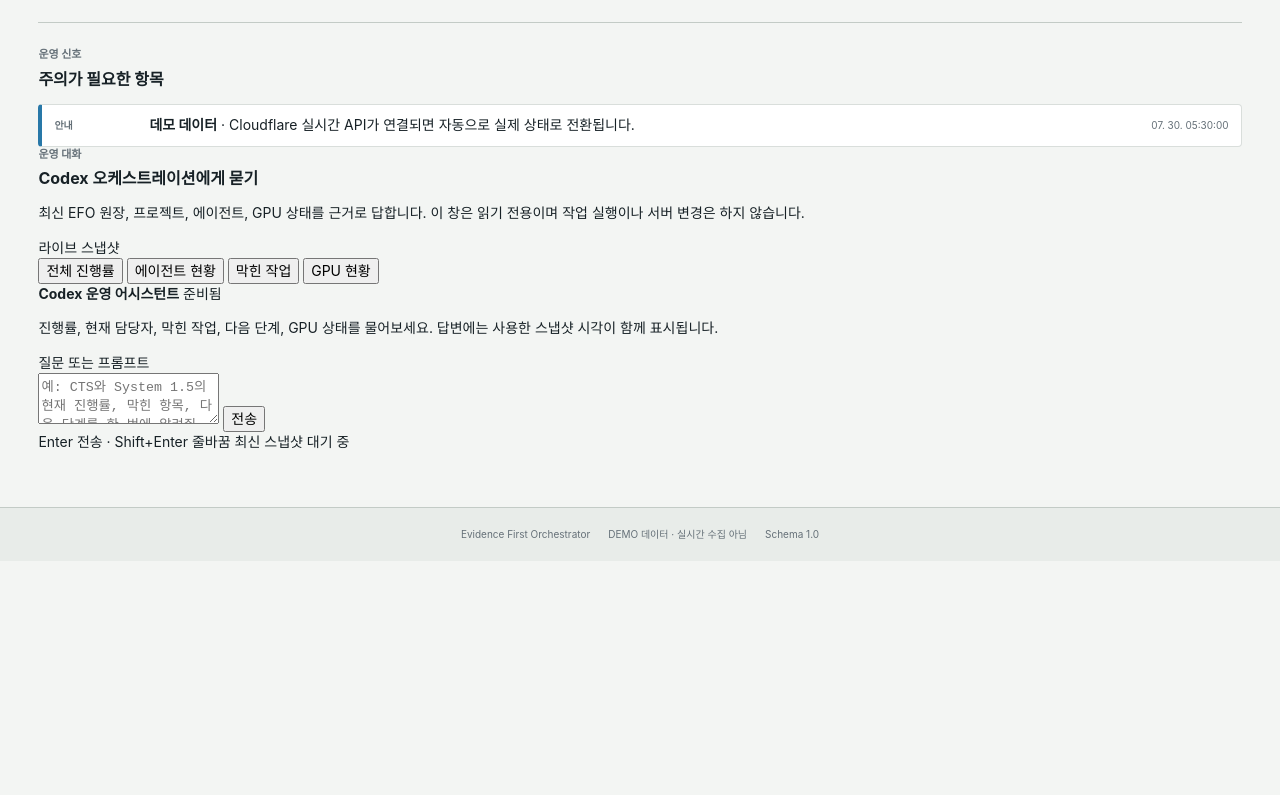
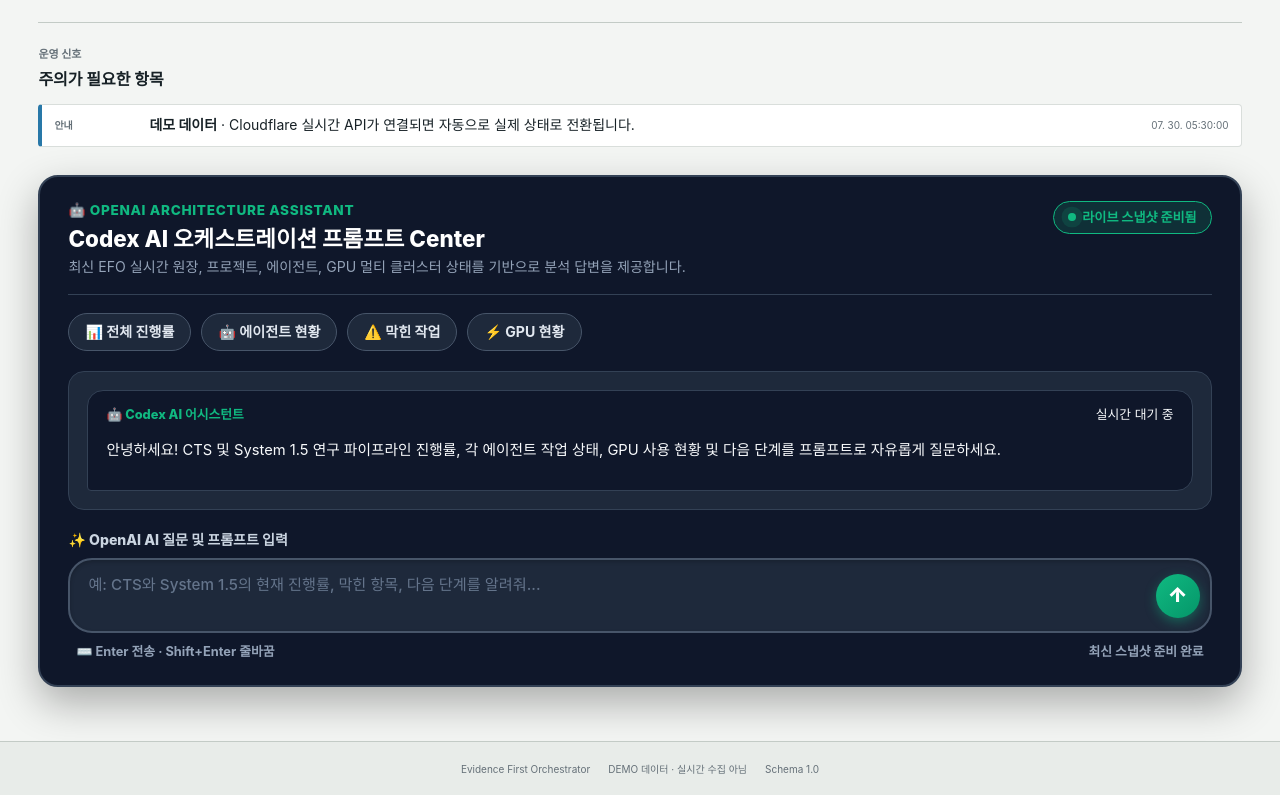
Before and after one commit to heosanghun/evidence-first-orchestrator, a website: page public/index.html in a window 1280 px wide. Shown: the part 4008-4803 px from the top of the page. Before the commit the page ends 4569 px from the top, so only its background shows below. Drawn offline with Linux system fonts and the light colour scheme; no server answers.

Commit message:
UI: Implement OpenAI ChatGPT style premium prompt design v2.3.0

```diff
--- a/public/assets/styles.css
+++ b/public/assets/styles.css
@@ -2102,3 +2102,224 @@ dialog input:focus {
   background-color: #10b981 !important;
   background-image: linear-gradient(90deg, #10b981 0%, #059669 100%) !important;
 }
+
+
+/* === OPENAI CHATGPT STYLE PREMIUM PROMPT DESIGN (v2.3.0) === */
+.chat-band {
+  background: #0f172a !important;
+  border: 2px solid #334155 !important;
+  border-radius: 20px !important;
+  padding: 24px 28px !important;
+  color: #f8fafc !important;
+  box-shadow: 0 16px 40px rgba(0, 0, 0, 0.3) !important;
+  margin-top: 28px !important;
+}
+
+.chat-heading {
+  display: flex !important;
+  justify-content: space-between !important;
+  align-items: flex-start !important;
+  border-bottom: 1px solid #334155 !important;
+  padding-bottom: 16px !important;
+  margin-bottom: 18px !important;
+}
+
+.chat-heading .eyebrow {
+  color: #10b981 !important;
+  font-weight: 800 !important;
+  font-size: 0.85rem !important;
+  letter-spacing: 0.05em !important;
+  text-transform: uppercase !important;
+}
+
+.chat-heading h2 {
+  color: #ffffff !important;
+  font-size: 1.4rem !important;
+  font-weight: 800 !important;
+  margin: 4px 0 !important;
+}
+
+.chat-heading p {
+  color: #94a3b8 !important;
+  font-size: 0.88rem !important;
+  margin: 0 !important;
+}
+
+.chat-mode-badge {
+  background: rgba(16, 185, 129, 0.15) !important;
+  color: #10b981 !important;
+  border: 1px solid #10b981 !important;
+  padding: 6px 14px !important;
+  border-radius: 20px !important;
+  font-weight: 800 !important;
+  font-size: 0.82rem !important;
+  display: flex !important;
+  align-items: center !important;
+  gap: 6px !important;
+}
+
+.chat-quick-prompts {
+  display: flex !important;
+  flex-wrap: wrap !important;
+  gap: 10px !important;
+  margin-bottom: 20px !important;
+}
+
+.chat-quick-prompts button {
+  background: #1e293b !important;
+  color: #e2e8f0 !important;
+  border: 1.5px solid #475569 !important;
+  border-radius: 20px !important;
+  padding: 8px 16px !important;
+  font-size: 0.88rem !important;
+  font-weight: 700 !important;
+  cursor: pointer !important;
+  transition: all 0.2s ease !important;
+  display: inline-flex !important;
+  align-items: center !important;
+  gap: 6px !important;
+}
+
+.chat-quick-prompts button:hover {
+  background: rgba(16, 185, 129, 0.2) !important;
+  border-color: #10b981 !important;
+  color: #ffffff !important;
+  transform: translateY(-2px) !important;
+  box-shadow: 0 4px 12px rgba(16, 185, 129, 0.2) !important;
+}
+
+.chat-log {
+  background: #1e293b !important;
+  border: 1px solid #334155 !important;
+  border-radius: 16px !important;
+  padding: 18px !important;
+  max-height: 320px !important;
+  overflow-y: auto !important;
+  margin-bottom: 20px !important;
+  display: flex !important;
+  flex-direction: column !important;
+  gap: 14px !important;
+}
+
+.chat-message {
+  padding: 14px 18px !important;
+  border-radius: 16px !important;
+  font-size: 0.92rem !important;
+  line-height: 1.5 !important;
+}
+
+.chat-message.assistant {
+  background: #0f172a !important;
+  border: 1.5px solid #334155 !important;
+  color: #f8fafc !important;
+  border-bottom-left-radius: 4px !important;
+}
+
+.chat-message.user {
+  background: #2563eb !important;
+  color: #ffffff !important;
+  align-self: flex-end !important;
+  border-bottom-right-radius: 4px !important;
+  max-width: 80% !important;
+}
+
+.chat-message-meta {
+  display: flex !important;
+  justify-content: space-between !important;
+  align-items: center !important;
+  margin-bottom: 6px !important;
+  font-size: 0.8rem !important;
+}
+
+.chat-message.assistant .chat-message-meta strong {
+  color: #10b981 !important;
+  font-weight: 800 !important;
+}
+
+.chat-message.user .chat-message-meta strong {
+  color: #ffffff !important;
+  font-weight: 800 !important;
+}
+
+/* OpenAI Premium Prompt Input Bar */
+.chat-form {
+  margin-top: 10px !important;
+}
+
+.chat-form label {
+  display: block !important;
+  color: #cbd5e1 !important;
+  font-weight: 800 !important;
+  font-size: 0.88rem !important;
+  margin-bottom: 8px !important;
+}
+
+.chat-compose {
+  background: #1e293b !important;
+  border: 2px solid #475569 !important;
+  border-radius: 24px !important;
+  padding: 6px 10px 6px 18px !important;
+  display: flex !important;
+  align-items: center !important;
+  gap: 12px !important;
+  transition: all 0.2s ease !important;
+  box-shadow: inset 0 2px 4px rgba(0, 0, 0, 0.2) !important;
+}
+
+.chat-compose:focus-within {
+  border-color: #10b981 !important;
+  box-shadow: 0 0 16px rgba(16, 185, 129, 0.35), inset 0 2px 4px rgba(0, 0, 0, 0.2) !important;
+}
+
+#chat-input {
+  background: transparent !important;
+  color: #ffffff !important;
+  border: none !important;
+  outline: none !important;
+  font-size: 0.95rem !important;
+  font-weight: 600 !important;
+  resize: none !important;
+  flex: 1 !important;
+  font-family: inherit !important;
+  padding: 8px 0 !important;
+  line-height: 1.4 !important;
+}
+
+#chat-input::placeholder {
+  color: #64748b !important;
+  font-weight: 500 !important;
+}
+
+.chat-send {
+  width: 44px !important;
+  height: 44px !important;
+  border-radius: 50% !important;
+  background: #10b981 !important;
+  background-image: linear-gradient(135deg, #10b981 0%, #059669 100%) !important;
+  color: #ffffff !important;
+  font-size: 1.3rem !important;
+  font-weight: 900 !important;
+  border: none !important;
+  cursor: pointer !important;
+  display: flex !important;
+  align-items: center !important;
+  justify-content: center !important;
+  transition: transform 0.2s ease, box-shadow 0.2s ease !important;
+  box-shadow: 0 4px 12px rgba(16, 185, 129, 0.4) !important;
+}
+
+.chat-send:hover {
+  transform: scale(1.08) !important;
+  box-shadow: 0 6px 18px rgba(16, 185, 129, 0.6) !important;
+}
+
+.chat-form-meta {
+  display: flex !important;
+  justify-content: space-between !important;
+  align-items: center !important;
+  margin-top: 10px !important;
+  padding: 0 8px !important;
+  color: #94a3b8 !important;
+  font-size: 0.8rem !important;
+  font-weight: 700 !important;
+}
--- a/public/index.html
+++ b/public/index.html
@@ -8,8 +8,8 @@
   <meta name="description" content="Evidence First Orchestrator 실시간 운영 현황">
   <title>EFO Operations</title>
   <link rel="icon" href="/assets/favicon.svg" type="image/svg+xml">
-  <link rel="stylesheet" href="/assets/styles.css?v=2.2.0">
-  <script src="/assets/app.js?v=2.2.0" defer></script>
+  <link rel="stylesheet" href="/assets/styles.css?v=2.3.0">
+  <script src="/assets/app.js?v=2.3.0" defer></script>
 </head>
 <body>
   <header class="topbar">
@@ -359,56 +359,53 @@
     <section class="chat-band" aria-labelledby="chat-heading">
       <div class="chat-heading">
         <div>
-          <p class="eyebrow">운영 대화</p>
-          <h2 id="chat-heading">Codex 오케스트레이션에게 묻기</h2>
+          <p class="eyebrow">🤖 OpenAI Architecture Assistant</p>
+          <h2 id="chat-heading">Codex AI 오케스트레이션 프롬프트 Center</h2>
           <p>
-            최신 EFO 원장, 프로젝트, 에이전트, GPU 상태를 근거로 답합니다.
-            이 창은 읽기 전용이며 작업 실행이나 서버 변경은 하지 않습니다.
+            최신 EFO 실시간 원장, 프로젝트, 에이전트, GPU 멀티 클러스터 상태를 기반으로 분석 답변을 제공합니다.
           </p>
         </div>
-        <span class="chat-mode-badge" id="chat-mode">라이브 스냅샷</span>
+        <span class="chat-mode-badge" id="chat-mode"><span class="status-pulse-dot"></span> 라이브 스냅샷 준비됨</span>
       </div>
 
-      <div class="chat-quick-prompts" aria-label="빠른 질문">
+      <div class="chat-quick-prompts" aria-label="빠른 프롬프트 선택">
         <button type="button" data-chat-prompt="전체 프로젝트 진행률과 다음 단계를 요약해줘">
-          전체 진행률
+          📊 전체 진행률
         </button>
         <button type="button" data-chat-prompt="현재 각 에이전트가 무엇을 하고 있는지 알려줘">
-          에이전트 현황
+          🤖 에이전트 현황
         </button>
         <button type="button" data-chat-prompt="막힌 작업과 해결해야 할 항목을 알려줘">
-          막힌 작업
+          ⚠️ 막힌 작업
         </button>
         <button type="button" data-chat-prompt="현재 GPU 사용 현황과 실행 중인 프로젝트를 알려줘">
-          GPU 현황
+          ⚡ GPU 현황
         </button>
       </div>
 
-      <div class="chat-log" id="chat-log" role="log" aria-live="polite"
-           aria-label="Codex 운영 대화">
+      <div class="chat-log" id="chat-log" role="log" aria-live="polite" aria-label="Codex 운영 대화">
         <article class="chat-message assistant">
           <div class="chat-message-meta">
-            <strong>Codex 운영 어시스턴트</strong>
-            <span>준비됨</span>
+            <strong>🤖 Codex AI 어시스턴트</strong>
+            <span>실시간 대기 중</span>
           </div>
           <p>
-            진행률, 현재 담당자, 막힌 작업, 다음 단계, GPU 상태를 물어보세요.
-            답변에는 사용한 스냅샷 시각이 함께 표시됩니다.
+            안녕하세요! CTS 및 System 1.5 연구 파이프라인 진행률, 각 에이전트 작업 상태, GPU 사용 현황 및 다음 단계를 프롬프트로 자유롭게 질문하세요.
           </p>
         </article>
       </div>
 
       <form class="chat-form" id="chat-form">
-        <label for="chat-input">질문 또는 프롬프트</label>
+        <label for="chat-input">✨ OpenAI AI 질문 및 프롬프트 입력</label>
         <div class="chat-compose">
-          <textarea id="chat-input" name="message" rows="3" maxlength="1500"
-                    placeholder="예: CTS와 System 1.5의 현재 진행률, 막힌 항목, 다음 단계를 한 번에 알려줘"
+          <textarea id="chat-input" name="message" rows="2" maxlength="1500"
+                    placeholder="예: CTS와 System 1.5의 현재 진행률, 막힌 항목, 다음 단계를 알려줘..."
                     required></textarea>
-          <button class="chat-send" id="chat-send" type="submit">전송</button>
+          <button class="chat-send" id="chat-send" type="submit" title="프롬프트 전송">↑</button>
         </div>
         <div class="chat-form-meta">
-          <span>Enter 전송 · Shift+Enter 줄바꿈</span>
-          <span id="chat-status">최신 스냅샷 대기 중</span>
+          <span>⌨️ Enter 전송 · Shift+Enter 줄바꿈</span>
+          <span id="chat-status">최신 스냅샷 준비 완료</span>
         </div>
       </form>
     </section>
```
Also changed, not shown: 1 other file.
